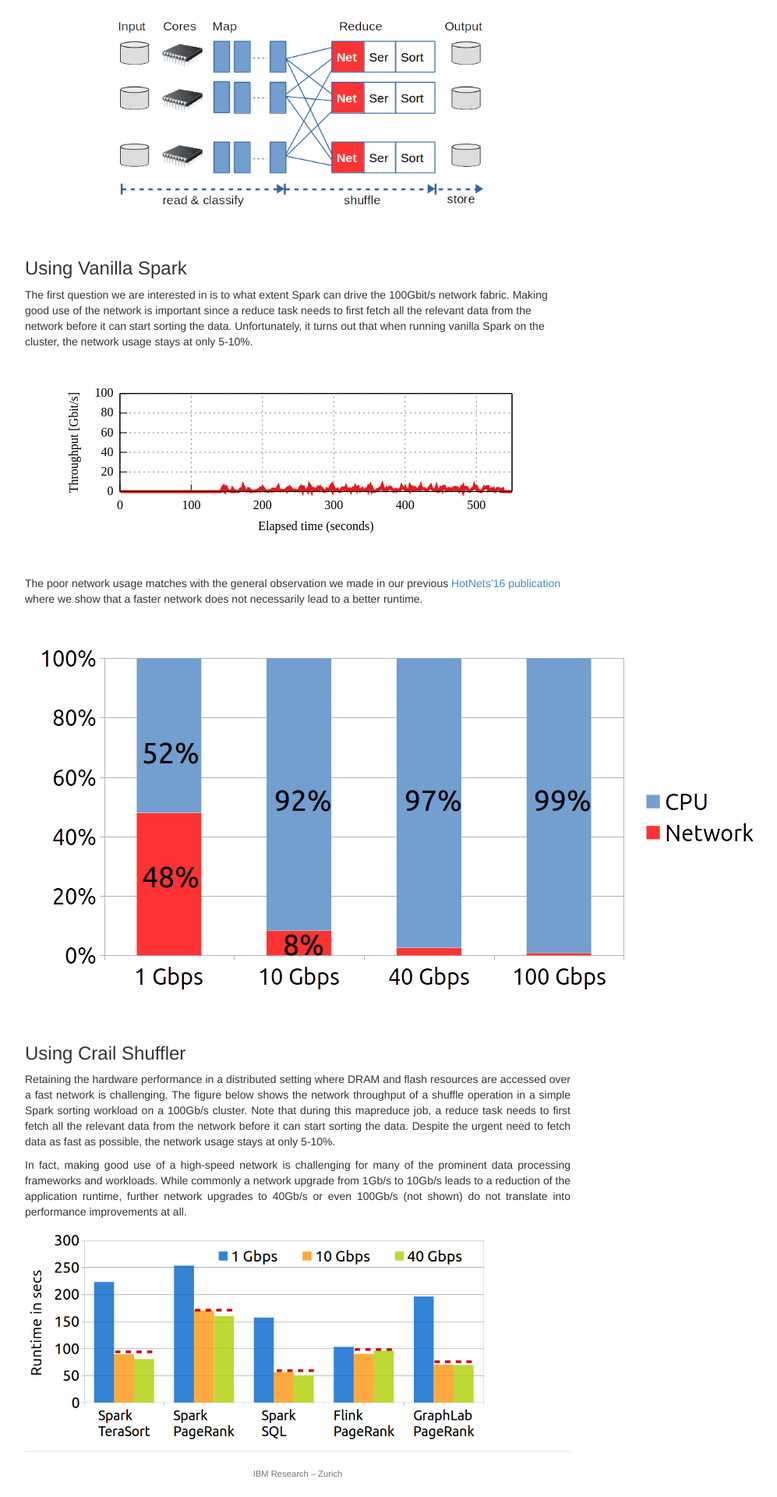
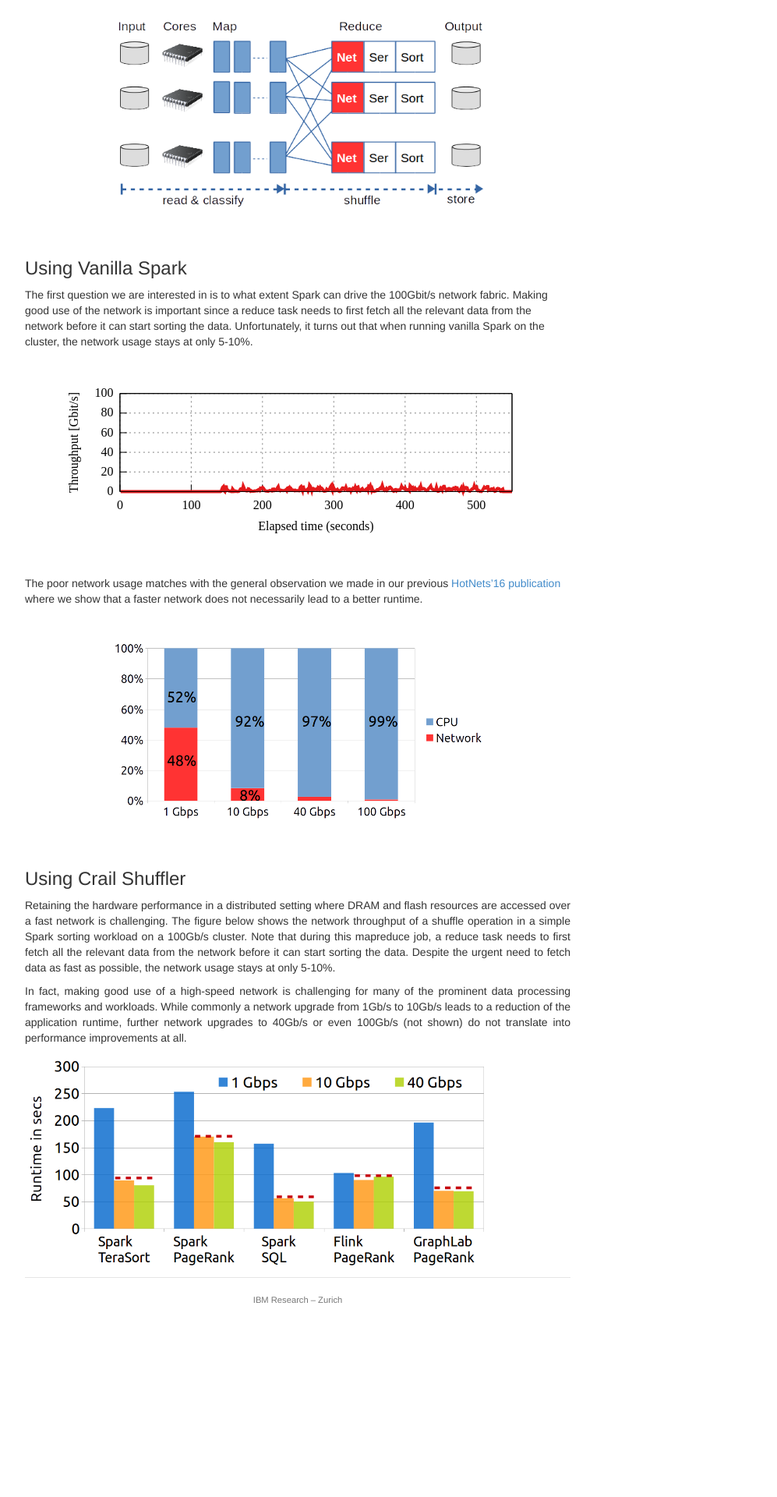
Before and after one commit to apache/incubator-crail-website, a Jekyll site: the page built from _posts/blog/2017-01-1-sorting.md, in a window 1280 px wide. Shown: the part 1079-2999 px from the top of the page at 78% size, without its empty margins (258-1255 px from the left). Built offline with Jekyll 4.4.1, drawn with Linux system fonts in a browser that asks for light colours; after the commit the page ends 2775 px from its top, so only the background shows below that.

Commit message:
Update 2017-01-1-sorting.md

```diff
--- a/_posts/blog/2017-01-1-sorting.md
+++ b/_posts/blog/2017-01-1-sorting.md
@@ -55,7 +55,7 @@
 The poor network usage matches with the general observation we made in our previous [HotNets'16 publication](http://dl.acm.org/citation.cfm?id=3027062) where we show that a faster network does not necessarily lead to a better runtime.
 
 <br>
-<div style="text-align:center"><img src ="http://crail.io/img/blog/sort/cpu_network.png" /></div>
+<div style="text-align:center"><img src ="http://crail.io/img/blog/sort/cpu_network.png" width="490" /></div>
 <br><br>
 
 ### Using Crail Shuffler
```
